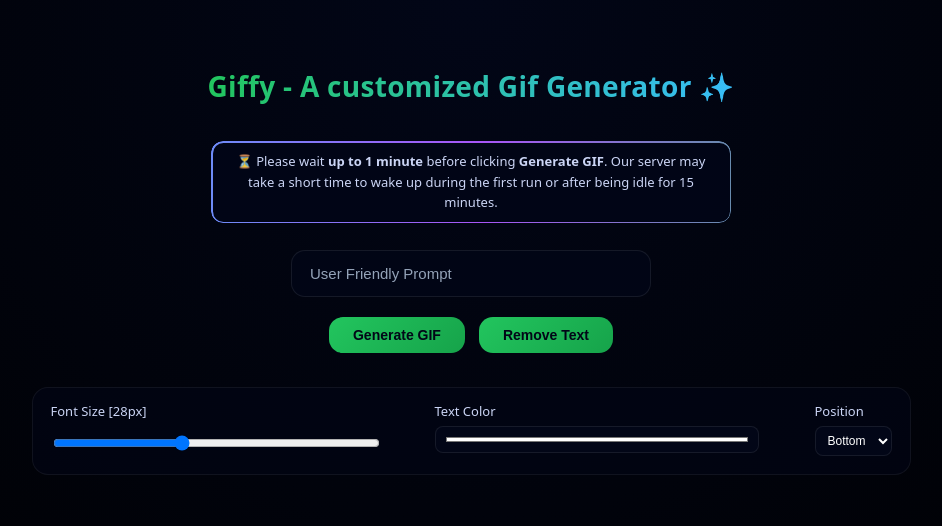
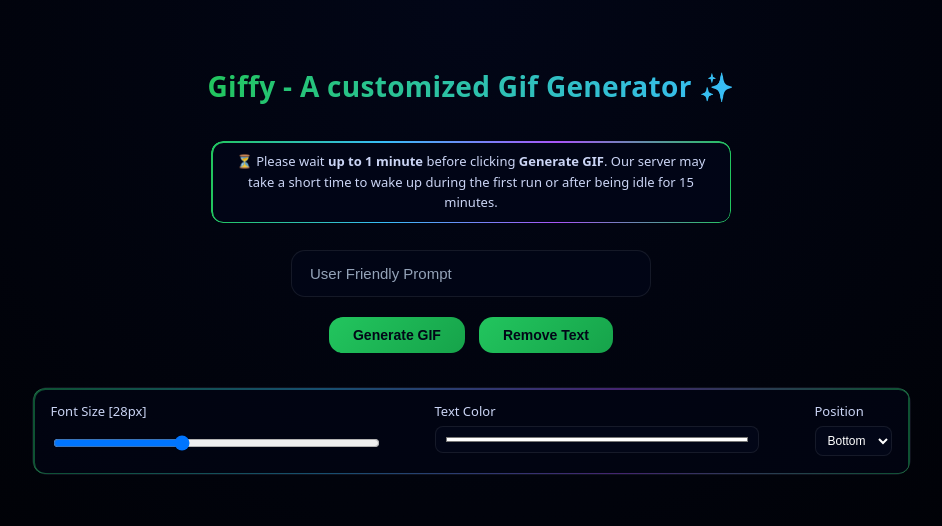
Before and after one commit to faiz-ak/Giffy, a React (Create React App) app: page / in a window 1280 px wide. Shown: the top 526 px of the page, without its empty margins (169-1111 px from the left). Built offline with nearby package versions, Linux system fonts and the light colour scheme.

Commit message:
Update App.css

```diff
--- a/src/App.css
+++ b/src/App.css
@@ -52,7 +52,7 @@ body {
 }
 
 /* 🌈 Gradient Border Layer */
-.hint-text::before {
+.hint-text::before , .custom-panel::before {
   content: "";
   position: absolute;
   inset: 0;
@@ -66,7 +66,7 @@ body {
     #a855f7,
     #22c55e
   );
-  background-size: 300% 300%;
+  background-size: cover;
 
   animation: gradientBorderMove 4s linear infinite;
 
@@ -155,6 +155,8 @@ button:disabled {
   padding: 14px 18px;
   border-radius: 16px;
   border: 1px solid rgba(255, 255, 255, 0.06);
+  position: relative;
+
 }
 
 .custom-panel label {
```
